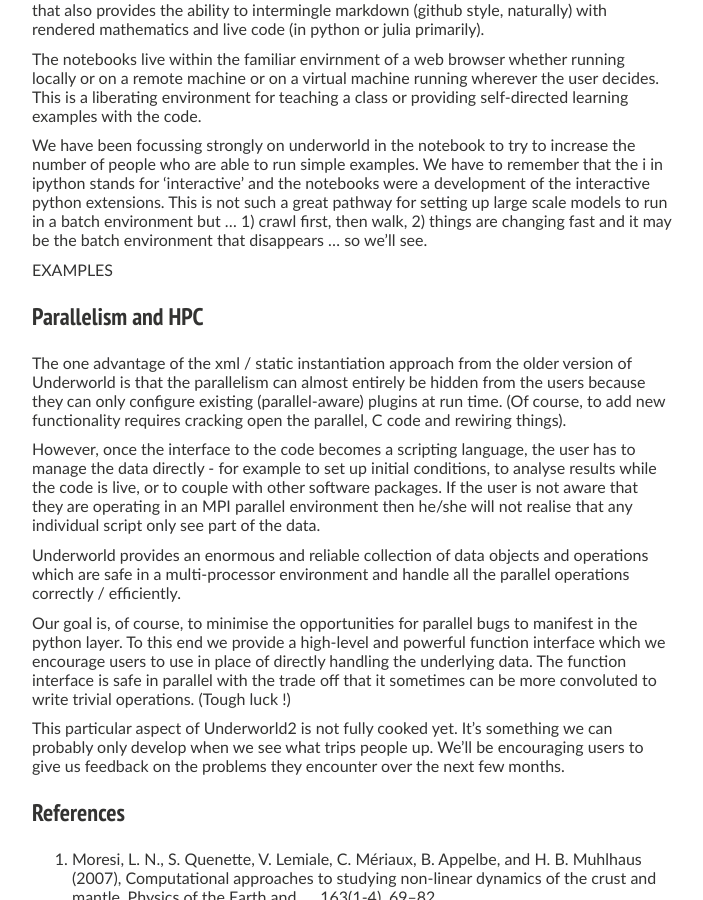
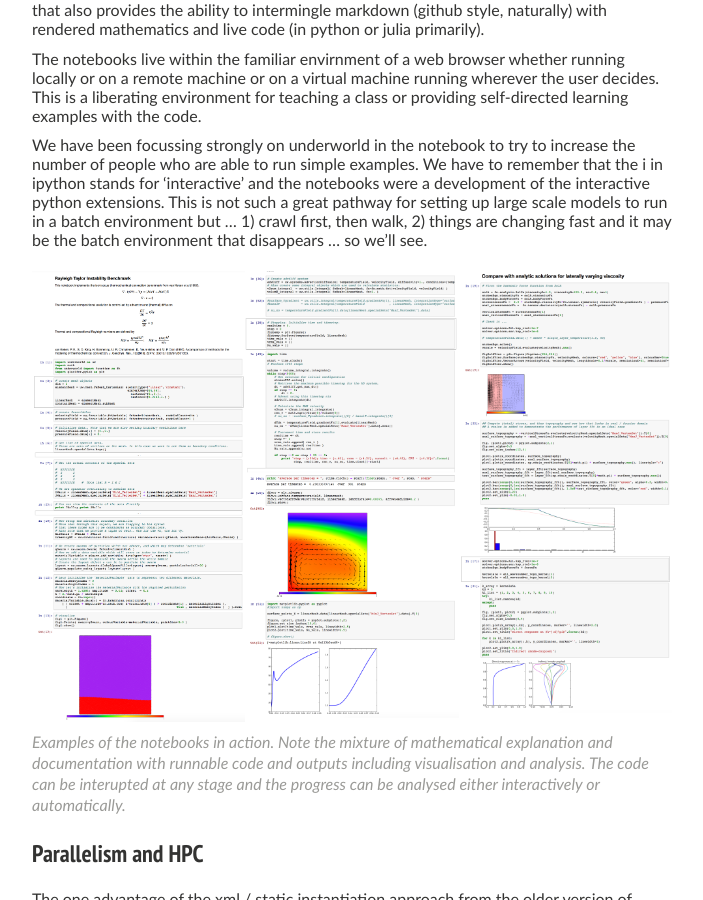
Before and after one commit to lmoresi/lmoresi.github.io, a Jekyll site: the page built from _posts/2015-08-11-underworld-2.md, in a window 1280 px wide and 900 px high, scrolled down 4017 px. Shown: the whole window, without its empty margins (288-991 px from the left). Built offline with Jekyll 4.4.1, drawn with Linux system fonts in a browser that asks for light colours; nearby versions of some CDN libraries; comment, search, counter and statistics services are not loaded.

Commit message:
Added examples to UW2 post

```diff
--- a/_posts/2015-08-11-underworld-2.md
+++ b/_posts/2015-08-11-underworld-2.md
@@ -120,8 +119,17 @@ The notebooks live within the familiar envirnment of a web browser whether runni
 
 We have been focussing strongly on underworld in the notebook to try to increase the number of people who are able to run simple examples. We have to remember that the i in ipython stands for 'interactive' and the notebooks were a development of the interactive python extensions. This is not such a great pathway for setting up large scale models to run in a batch environment but ... 1) crawl first, then walk, 2) things are changing fast and it may be the batch environment that disappears ... so we'll see.
 
-EXAMPLES
 
+<figure class="third">
+	<a href="/images/posts/UWnotebookExamples/ScreenShot-RayleighTaylor.png"><img src="/images/posts/UWnotebookExamples/ScreenShot-RayleighTaylor.png"></a>
+
+    <a href="/images/posts/UWnotebookExamples/ScreenShot-Convection.png"><img src="/images/posts/UWnotebookExamples/ScreenShot-Convection.png"></a>
+
+    <a href="/images/posts/UWnotebookExamples/ScreenShot-AnalyticSolns.png"><img src="/images/posts/UWnotebookExamples/ScreenShot-AnalyticSolns.png"></a>
+
+
+	<figcaption> Examples of the notebooks in action. Note the mixture of mathematical explanation and documentation with runnable code and outputs including visualisation and analysis. The code can be interupted at any stage and the progress can be analysed either interactively or automatically. </figcaption>
+</figure>
 
 ### Parallelism and HPC
 
```
Also changed, not shown: other parts of _posts/2015-08-11-underworld-2.md (+1 -2 lines), images/posts/UWnotebookExamples/ScreenShot-AnalyticSolns.png (added), images/posts/UWnotebookExamples/ScreenShot-Convection.png (added), images/posts/UWnotebookExamples/ScreenShot-RayleighTaylor.png (added), 2 other files.
